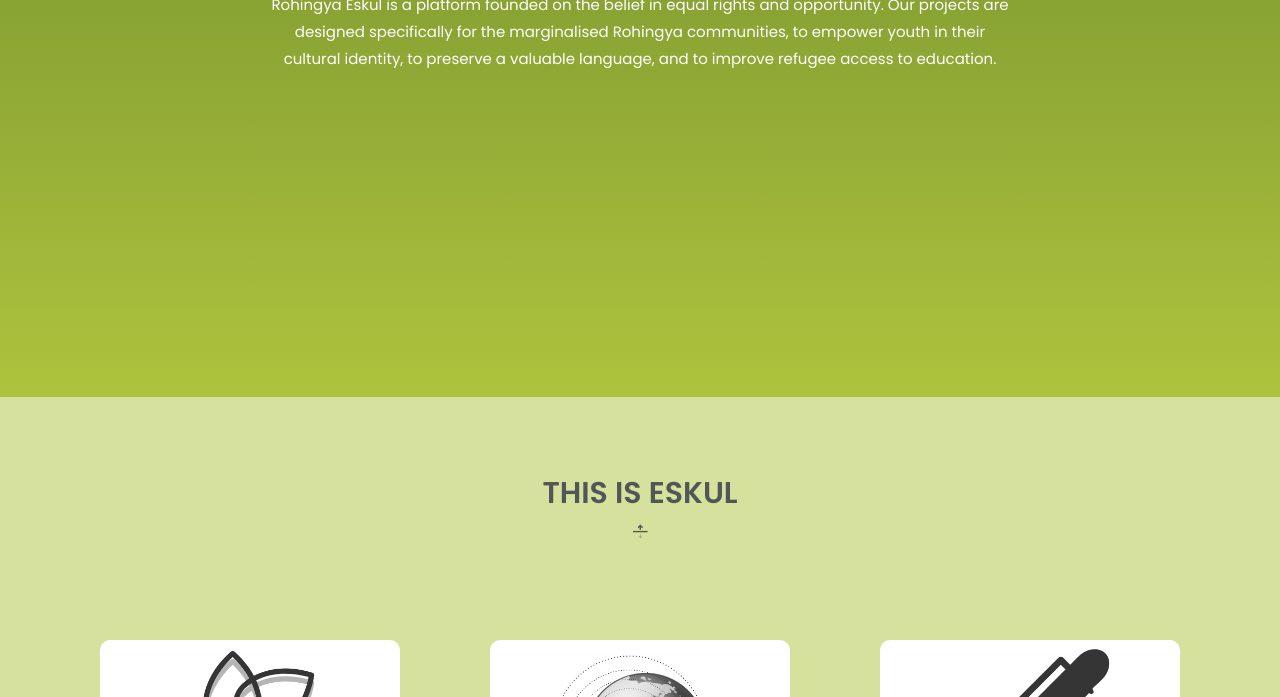
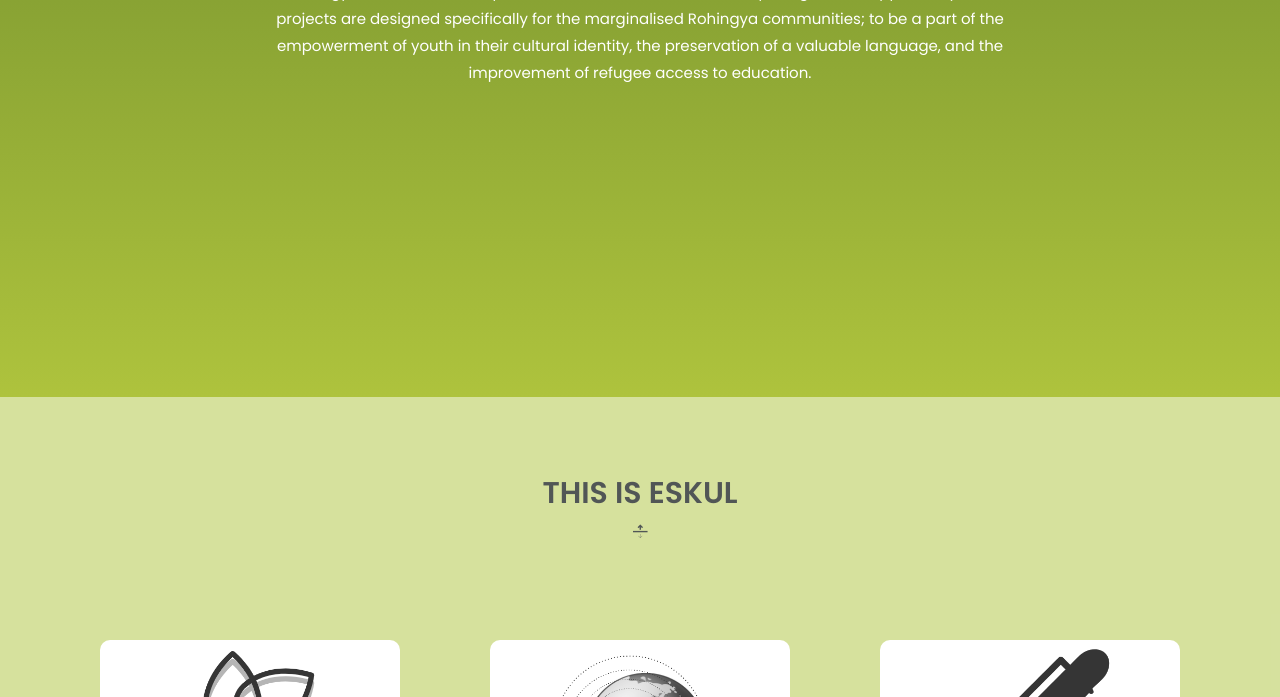
Before and after one commit to mugelstad/rohingyaeskul.github.io, a plain HTML site: page index.html in a window 1280 px wide. Shown: the part 403-1100 px from the top of the page. Drawn offline with Linux system fonts and the light colour scheme.

Commit message:
Update index.html

```diff
--- a/index.html
+++ b/index.html
@@ -76,7 +76,7 @@
 
                     <h1 id="site-title">Rohingya Eskul</h1>
                     <h3 id="slogan">Cikoya Handan · Family of Learners</h3>
-                    <p>Rohingya Eskul is a platform founded on the belief in equal rights and opportunity. Our projects are designed specifically for the marginalised Rohingya communities, to empower youth in their cultural identity, to preserve a valuable language, and to improve refugee access to education.</p>
+                    <p>Rohingya Eskul is an online platform founded on the belief in equal rights and opportunity. Our projects are designed specifically for the marginalised Rohingya communities; to be a part of the empowerment of youth in their cultural identity, the preservation of a valuable language, and the improvement of refugee access to education.</p>
 
                 </div>
 
```
